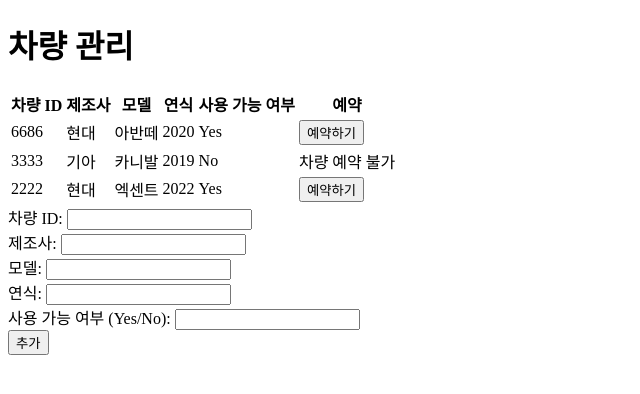
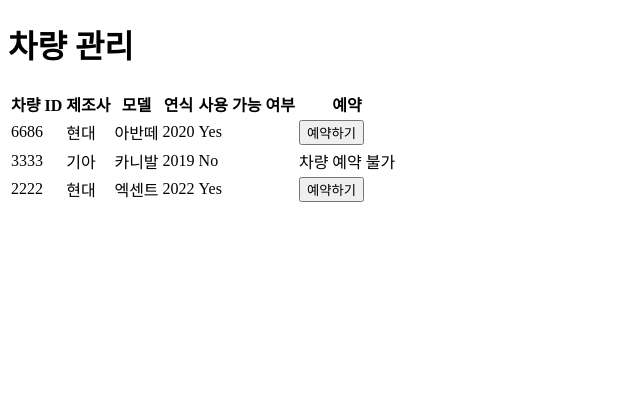
Before and after one commit to mongshot/jbclaim, a Flask app: page / in a window 1280 px wide. Shown: the top 394 px of the page, without its empty margins (0-640 px from the left). Run offline with Flask 3, Linux system fonts and the light colour scheme.

Commit message:
Update index.html

```diff
--- a/templates/index.html
+++ b/templates/index.html
@@ -34,23 +34,5 @@
         </tr>
         {% endfor %}
     </table>
-    <form method="POST" action="/add_vehicle">
-        <label for="vehicle_id">차량 ID:</label>
-        <input type="text" name="vehicle_id" required><br>
-
-        <label for="make">제조사:</label>
-        <input type="text" name="make" required><br>
-
-        <label for="model">모델:</label>
-        <input type="text" name="model" required><br>
-
-        <label for="year">연식:</label>
-        <input type="text" name="year" required><br>
-
-        <label for="available">사용 가능 여부 (Yes/No):</label>
-        <input type="text" name="available" required><br>
-
-        <button type="submit">추가</button>
-    </form>
 </body>
 </html>
```
